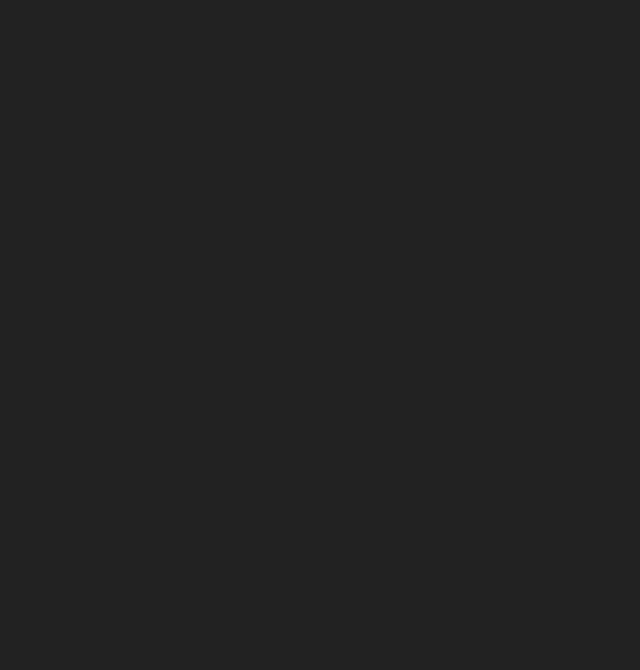
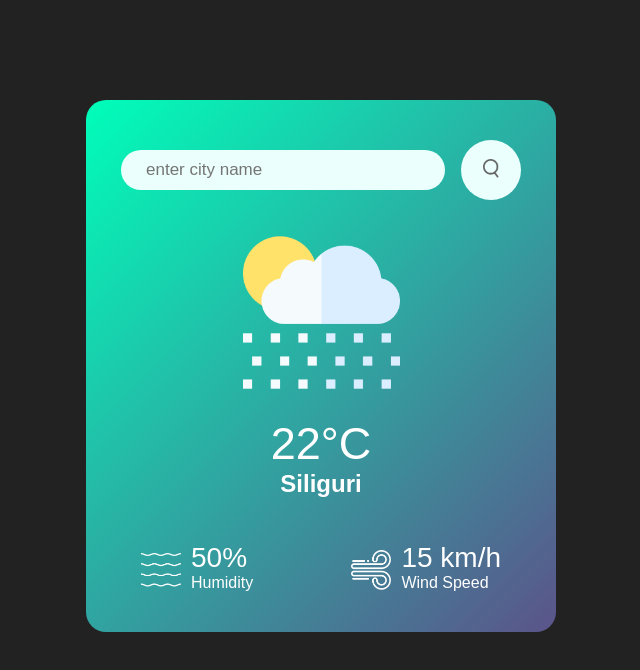
Before and after one commit to Shreyasi53/Weather-app, a plain HTML site: page index.html in a window 1280 px wide. Shown: the whole page, without its empty margins (319-959 px from the left). Drawn offline with Linux system fonts and the light colour scheme.

Commit message:
Add weather details section and update styles for improved UI

```diff
--- a/index.html
+++ b/index.html
@@ -7,6 +7,43 @@
     <link rel="stylesheet" href="style.css">
 </head>
 <body>
+    <div class="card">
+        <div class="search">
+            <input type="text" placeholder="enter city name" spellcheck="false">
+            <button><img src="assets/images/search.png" alt="search"></button>
+        </div>
+        <div class="weather">
+            <img src="assets/images/rain.png" alt="weather-icon">
+            <h1 class="temp">22°C</h1>
+            <h2 class="city">Siliguri</h2>
+            <div class="details">
 
+                <div class="col">
+                    <img src="assets/images/humidity.png">
+                    <div>
+                        <p class= "humidity">50%</p>
+                        <p>Humidity</p>
+                    </div>
+                </div>
+
+                <div class="col">
+                    <img src="assets/images/wind.png">
+                    <div>
+                        <p class= "wind">15 km/h</p>
+                        <p>Wind Speed</p>
+                    </div>
+                </div>
+            </div>
+        </div>
+    </div>
+    <script src="script.js">
+        const apiKey = "3928ccba8bb1447437e50b2d558f47c1"
+        const apiUrl = "https://api.openweathermap.org/data/2.5/weather?units=metric&q=kolkata"
+
+        async function checkWeather(){
+            const response = await fetch(apiUrl +`&appid=${apiKey}`);
+            var data = await response.json();
+        }
+   </script>
 </body>
 </html>
--- a/style.css
+++ b/style.css
@@ -1,9 +1,78 @@
-*{
-    margin: 0;
-    padding: 0;
-    font-family: 'Poppins', sans-serif;
-    box-sizing: border-box;
+* {
+  margin: 0;
+  padding: 0;
+  font-family: "Poppins", sans-serif;
+  box-sizing: border-box;
 }
-body{
-    background-color: #222;
+body {
+  background-color: #222;
 }
+.card {
+  width: 90%;
+  max-width: 470px;
+  background: linear-gradient(135deg, #00feba, #5b548a);
+  color: #fff;
+  margin: 100px auto 0;
+  border-radius: 20px;
+  padding: 40px 35px;
+  text-align: center;
+}
+.search {
+  width: 100%;
+  display: flex;
+  align-items: center;
+  justify-content: space-between;
+}
+.search input {
+  border: 0;
+  outline: 0;
+  background: #ebfffc;
+  color: #555;
+  padding: 10px 25px;
+  border-radius: 30px;
+  font-size: 17px;
+  flex: 1;
+  margin-right: 16px;
+}
+
+.search button{
+    border: 0;
+    outline: 0;
+    background:#ebfffc;
+    border-radius: 50%;
+    width: 60px;
+    height: 60px;
+    cursor: pointer;
+}
+.search button img{
+    width: 16px;
+}
+.weather-icon{
+    width:170px;
+    margin-top:30px;
+}
+.weather h1{
+    font-size:45px;
+    font-weight: 400;
+    margin-top: -10px;
+}
+.details{
+    display: flex;
+    align-items: center;
+    justify-content: space-between;
+    padding: 0 20px;
+    margin-top: 50px;
+}
+.col{
+    display: flex;
+    align-items: center;
+    text-align: left;
+}
+.col img{
+    width:40px;
+    margin-right:10px;
+}
+.humidity, .wind{
+    font-size:28px;
+    margin-top: -6px;
+}
```
